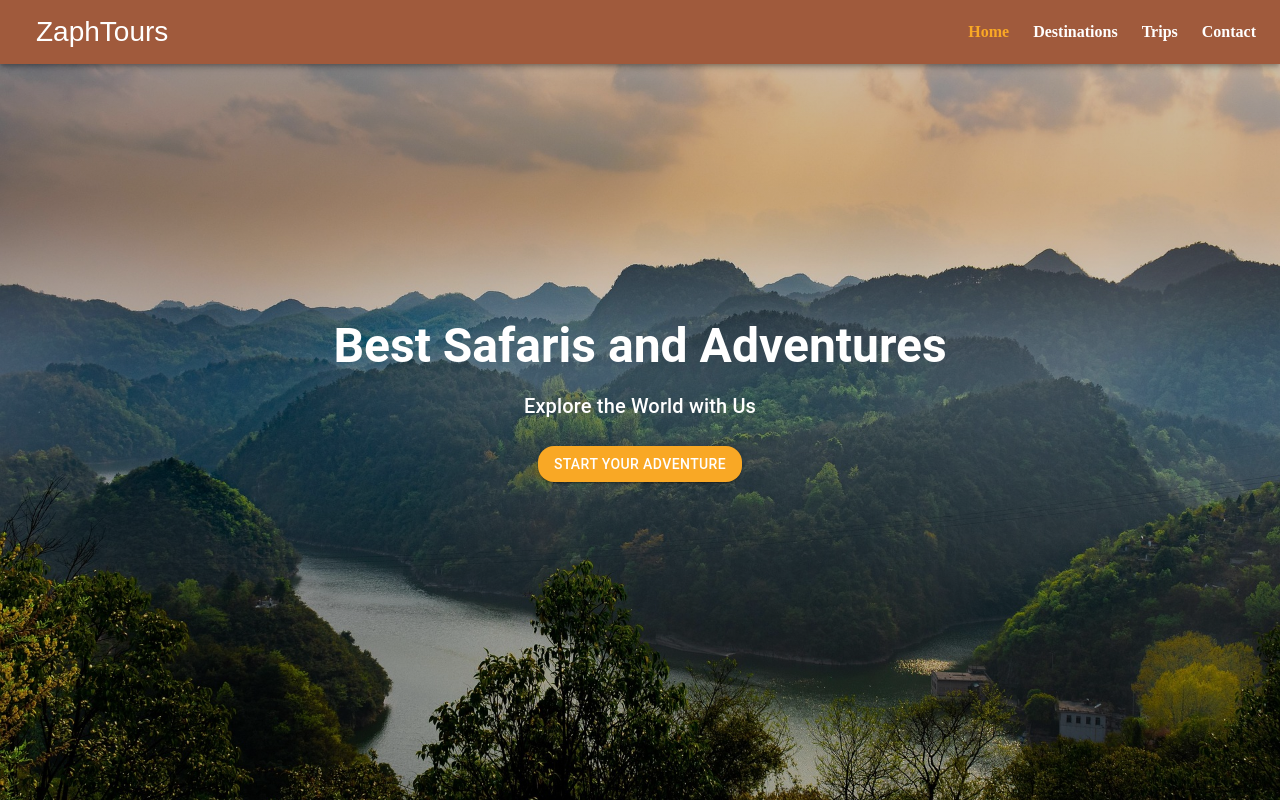
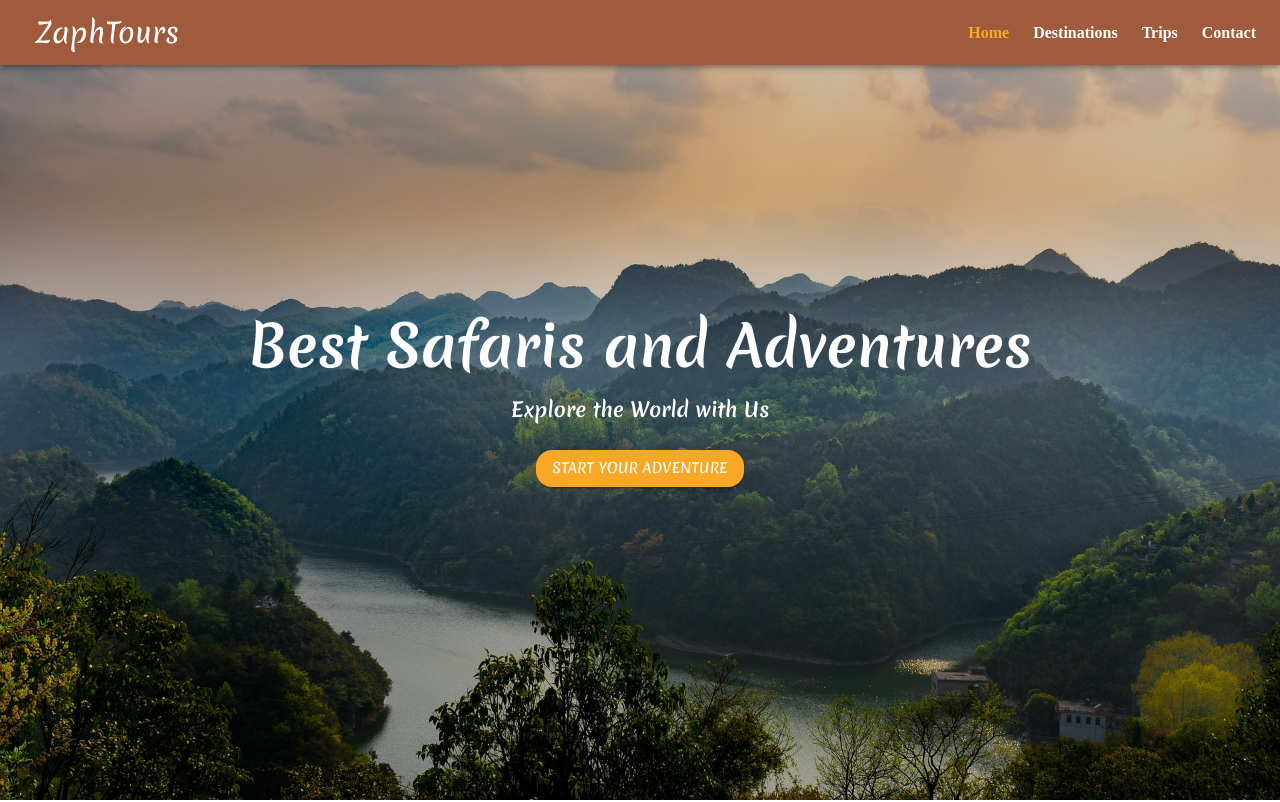
Before and after one commit to JaninWanjiru/Zaph-Tours, a React (Vite) app: page / in a window 1280 px wide. Shown: the top 802 px of the page. Built offline with nearby package versions, Linux system fonts and the light colour scheme.

Commit message:
add fontFamily to my theme

```diff
--- a/index.html
+++ b/index.html
@@ -2,8 +2,16 @@
 <html lang="en">
   <head>
     <meta charset="UTF-8" />
-    <link rel="icon" href="/icon.png">
+    <link rel="icon" href="/icon.png" />
     <meta name="viewport" content="width=device-width, initial-scale=1.0" />
+    <link rel="preconnect" href="https://fonts.googleapis.com" />
+    <link rel="preconnect" href="https://fonts.gstatic.com" crossorigin />
+    <link rel="preconnect" href="https://fonts.googleapis.com" />
+    <link rel="preconnect" href="https://fonts.gstatic.com" crossorigin />
+    <link
+      href="https://fonts.googleapis.com/css2?family=Merienda:wght@300..900&display=swap"
+      rel="stylesheet"
+    />
     <title>Zaph Tours</title>
   </head>
   <body>
--- a/src/App.tsx
+++ b/src/App.tsx
@@ -17,6 +17,21 @@ const theme = createTheme({
     secondary: {
       main: "#f9a825",
       contrastText: "#fff",
+    },
+  },
+  typography: {
+    fontFamily: '"Merienda", cursive',
+    h3: {
+      fontSize: "3.5rem",
+    },
+    h4: {
+      fontWeight: 700,
+    },
+    h6: {
+      fontWeight: 700,
+    },
+    body1: {
+      fontSize: "1rem",
     },
   },
 });
--- a/src/components/Nav.tsx
+++ b/src/components/Nav.tsx
@@ -19,7 +19,14 @@ function Nav() {
   return (
     <AppBar position="fixed" color="primary">
       <Toolbar>
-        <IconButton size="large" sx={{ marginRight: "auto", color: "inherit" }}>
+        <IconButton
+          size="large"
+          sx={{
+            marginRight: "auto",
+            color: "inherit",
+            fontFamily: '"Merienda", cursive',
+          }}
+        >
           ZaphTours
         </IconButton>
 
@@ -31,25 +38,33 @@ function Nav() {
         >
           <NavLink
             to="/"
-            className={({ isActive }) => (isActive ? "active-link link" : "link")}
+            className={({ isActive }) =>
+              isActive ? "active-link link" : "link"
+            }
           >
             Home
           </NavLink>
           <NavLink
             to="/destinations"
-            className={({ isActive }) => (isActive ? "active-link link" : "link")}
+            className={({ isActive }) =>
+              isActive ? "active-link link" : "link"
+            }
           >
             Destinations
           </NavLink>
           <NavLink
             to="/tripTypes"
-            className={({ isActive }) => (isActive ? "active-link link" : "link")}
+            className={({ isActive }) =>
+              isActive ? "active-link link" : "link"
+            }
           >
             Trips
           </NavLink>
           <NavLink
             to="/contact"
-            className={({ isActive }) => (isActive ? "active-link link" : "link")}
+            className={({ isActive }) =>
+              isActive ? "active-link link" : "link"
+            }
           >
             Contact
           </NavLink>
@@ -76,7 +91,9 @@ function Nav() {
                   <NavLink
                     to="/"
                     style={{ color: "#a05a3c" }}
-                    className={({ isActive }) => (isActive ? "active-link link" : "link")}
+                    className={({ isActive }) =>
+                      isActive ? "active-link link" : "link"
+                    }
                   >
                     Home
                   </NavLink>
@@ -85,7 +102,9 @@ function Nav() {
                   <NavLink
                     to="/destinations"
                     style={{ color: "#a05a3c" }}
-                    className={({ isActive }) => (isActive ? "active-link link" : "link")}
+                    className={({ isActive }) =>
+                      isActive ? "active-link link" : "link"
+                    }
                   >
                     Destinations
                   </NavLink>
@@ -94,7 +113,9 @@ function Nav() {
                   <NavLink
                     to="/tripTypes"
                     style={{ color: "#a05a3c" }}
-                    className={({ isActive }) => (isActive ? "active-link link" : "link")}
+                    className={({ isActive }) =>
+                      isActive ? "active-link link" : "link"
+                    }
                   >
                     Trips
                   </NavLink>
@@ -103,7 +124,9 @@ function Nav() {
                   <NavLink
                     to="/contact"
                     style={{ color: "#a05a3c" }}
-                    className={({ isActive }) => (isActive ? "active-link link" : "link")}
+                    className={({ isActive }) =>
+                      isActive ? "active-link link" : "link"
+                    }
                   >
                     Contact
                   </NavLink>
```
